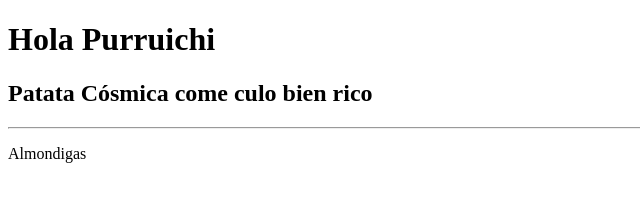
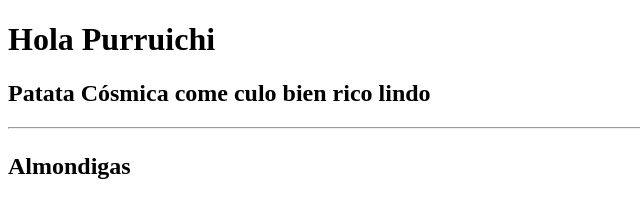
Before and after one commit to Purruichi/ci-cd, a plain HTML site: page src/index.html in a window 1280 px wide. Shown: the whole page, without its empty margins (0-640 px from the left). Drawn offline with Linux system fonts and the light colour scheme.

Commit message:
Cambio erroneo

```diff
--- a/src/index.html
+++ b/src/index.html
@@ -5,7 +5,7 @@
 	</head>
 	<body>
 		<h1>Hola Purruichi</h1>
-		<h2>Patata Cósmica come culo bien rico</h2>
+		<h2>Patata Cósmica come culo bien rico lindo<h2>
 		<hr/>
 		<p>Almondigas</p>
 	</body>
```
